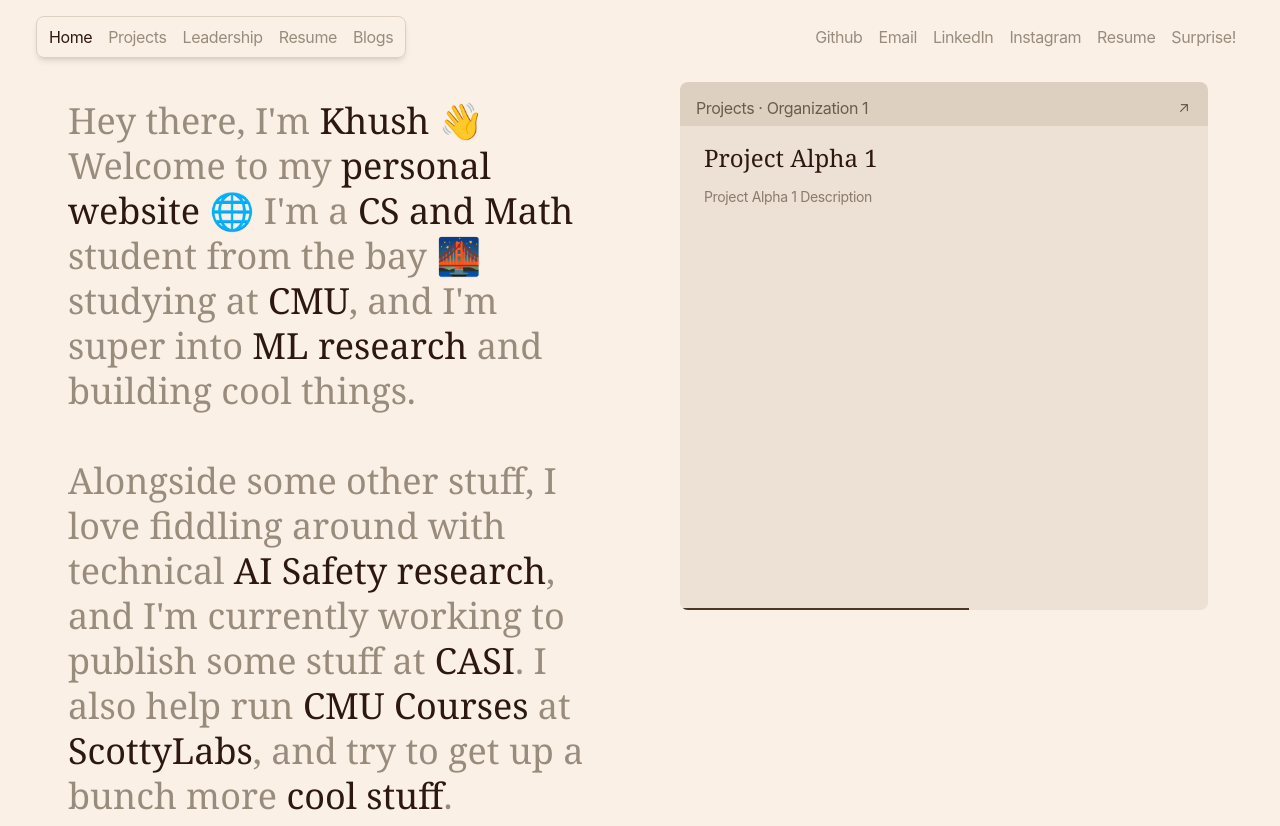
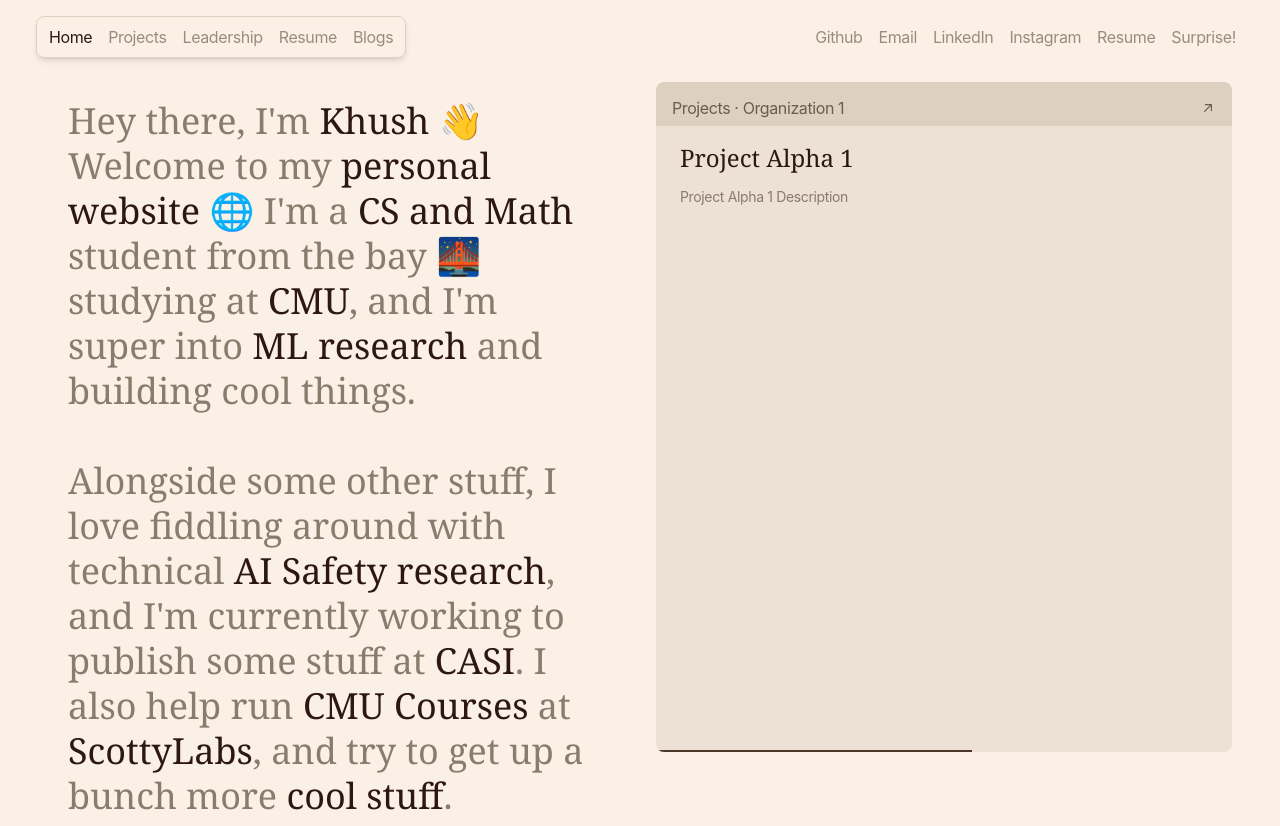
Before and after one commit to KhushShah1/personal, a Next.js app: page / in a window 1280 px wide. Built offline with nearby package versions, Linux system fonts and the light colour scheme; a web font is replaced by a local one.

Commit message:
Super Polished Framework
Website Ready to populate with data

```diff
--- a/src/pages/index.tsx
+++ b/src/pages/index.tsx
@@ -30,7 +30,7 @@
         {/* Hero intro */}
         <div className="px-1 pb-2 animate-card">
           <div className="h-full w-full px-4 pt-6 sm:px-8 sm:pt-6">
-            <h1 className="font-serif-variation font-serif text-2xl font-light !leading-tight text-warm-500 sm:text-3xl lg:text-4xl">
+            <h1 className="font-serif-variation font-serif text-2xl font-light !leading-tight text-warm-600 sm:text-3xl lg:text-4xl">
               Hey there, I&apos;m{" "}
               <span className="text-warm-900">Khush</span> 👋 Welcome to
               my{" "}
@@ -83,8 +83,8 @@
           </div>
         </div>
 
-        <div className="px-10 pt-2 pb-10">
-          <div className="aspect-square">
+        <div className="px-4 pt-2 pb-10 sm:pb-[10px]">
+          <div className="aspect-square sm:aspect-auto sm:h-[calc(100vh-130px)]">
             <div className="group h-full w-full overflow-hidden rounded-lg bg-warm-200 transition-colors hover:bg-warm-300 animate-card" style={{ animationDelay: "50ms" }}>
               <div className="relative isolate flex h-full w-full flex-col">
                 <div className="flex items-center justify-between rounded-t-lg bg-warm-300 pl-4 pr-2 pt-2 text-base tracking-tight text-warm-700">
```
Also changed, not shown: 1 other file (tests, documents, lock files or other folders).
